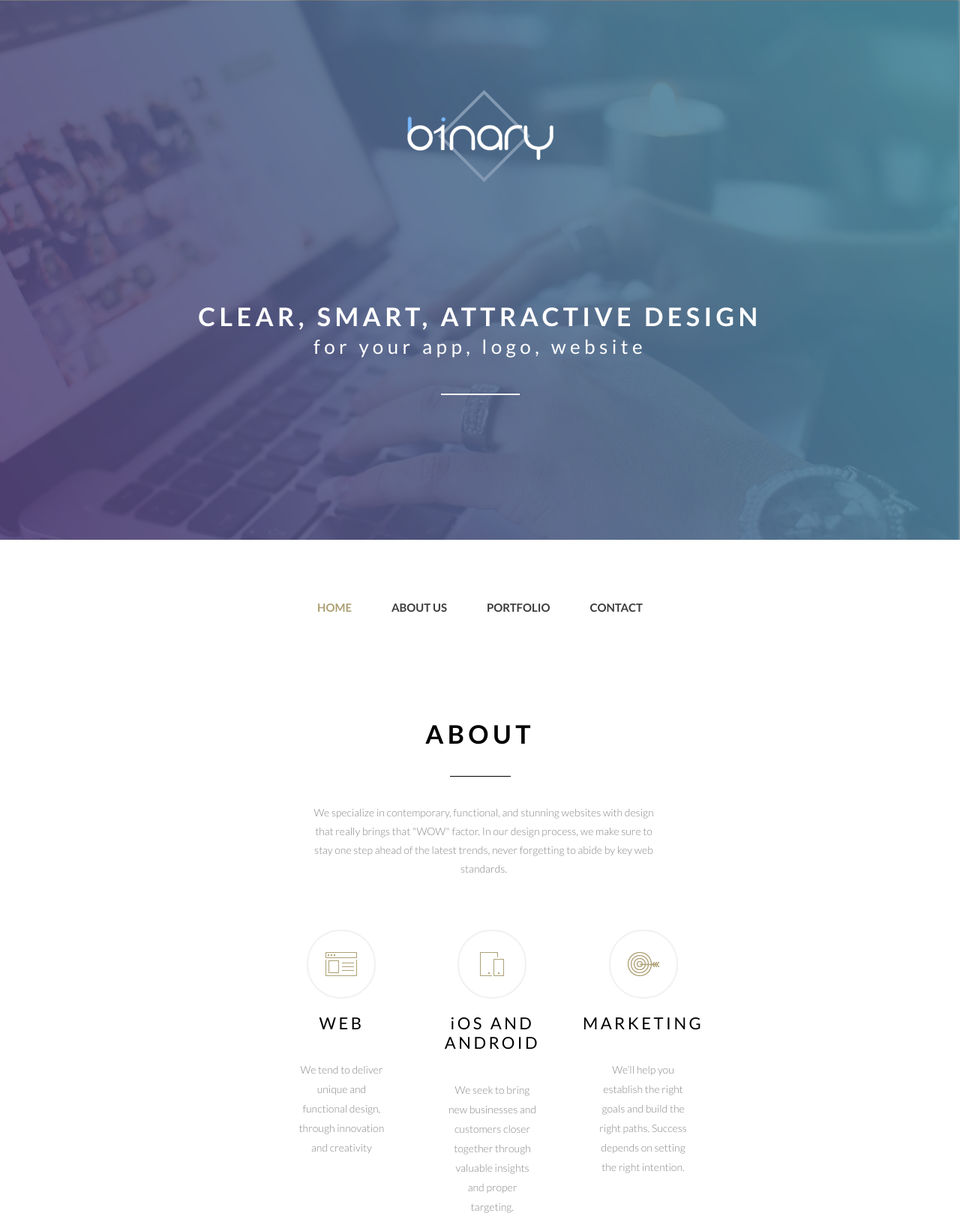
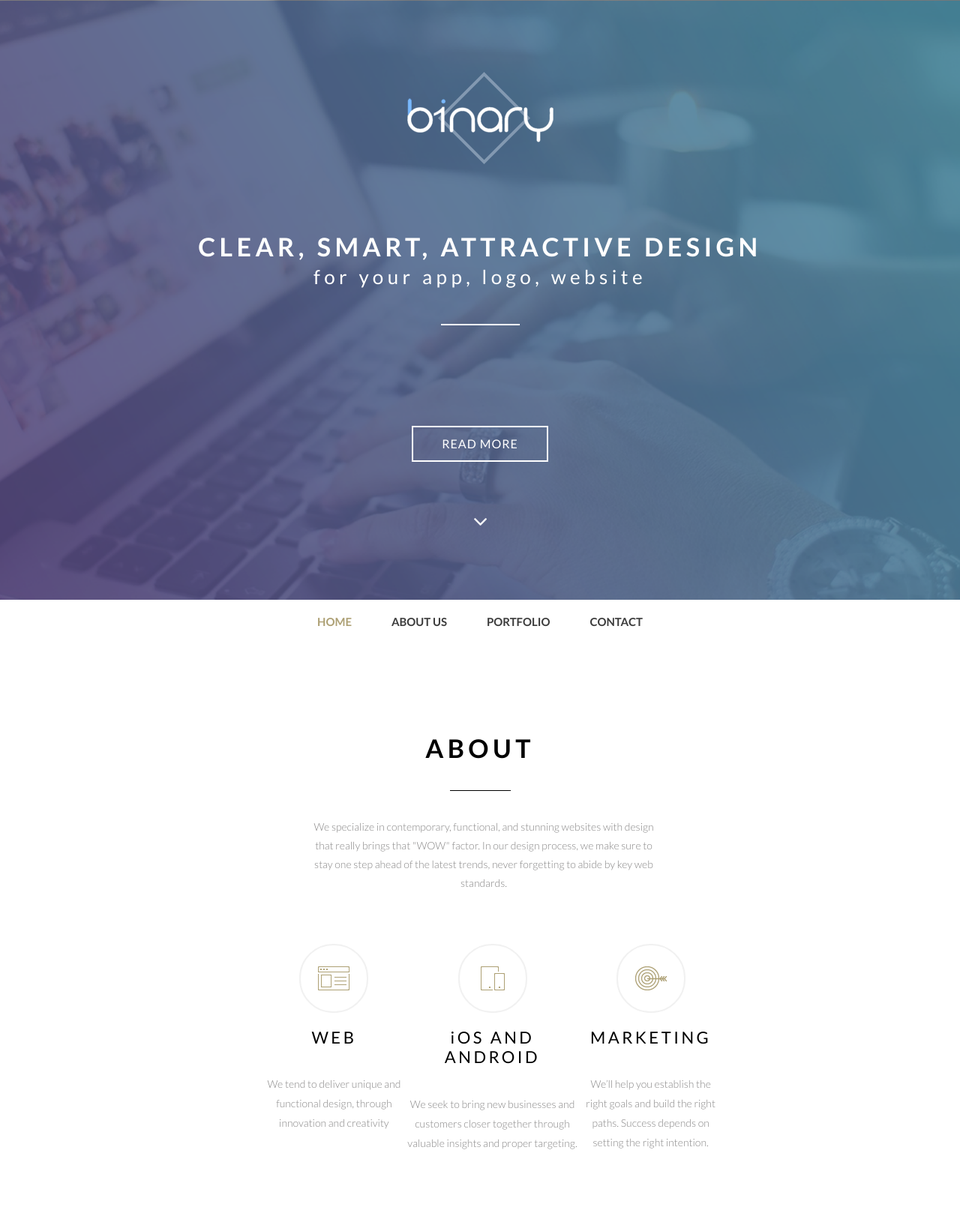
Before and after one commit to azaharov88/studyproject2, a plain HTML site: page index.html in a window 1280 px wide. Shown: the top 1626 px of the page at 75% size. Drawn offline with Linux system fonts and the light colour scheme.

Commit message:
made some fixes

```diff
--- a/css/style.scss
+++ b/css/style.scss
@@ -58,14 +58,15 @@ body {
 }
 
 header.head {
-  background: url(../img/BG-Header.png) 0 0 no-repeat;
-  background-size: contain;
+  background: url(../img/BG-Header.png) center center no-repeat;
+  background-size: cover;
   overflow: hidden;
+  margin: 0 auto;
+
   min-height: 100%;
 
-
   .header-logo {
-    margin: 120px auto 159px;
+    margin: 96px auto 90px;
     width: 195px;
 
     img {
@@ -88,7 +89,7 @@ header.head {
       width: 105px;
       height: 2px;
       margin-top: 49px;
-      margin-bottom: 227px;
+      margin-bottom: 134px;
     }
   }
 
@@ -138,7 +139,7 @@ header.head {
 nav.main {
   .main-nav {
     margin: 0 0 120px 0;
-    padding: 0 0 20px 0;
+    padding: 20px 0 20px 0;
 
     ul.main-nav__ul {
       li {
@@ -171,12 +172,15 @@ section.about {
     margin: 0 0 95px 0;
     overflow: hidden;
     padding: 0 144px 0 177px;
+    display: flex;
 
     .about-col {
-      float: left;
-      width: 33.33333%;
+      width: 30%;
       text-align: center;
-
+      &:nth-child(2)
+      {
+        flex: 1 1 40%;
+      }
       .about-col__logo {
         margin: 0 auto 20px;
         display: flex;
@@ -201,8 +205,7 @@ section.about {
         line-height: 26px;
         font-weight: 300;
         color: #868585;
-        padding: 0 40px 0 40px;
-      }
+       }
     }
 
 
@@ -234,10 +237,11 @@ section.portfolio {
 
     .port-col {
       float: left;
-      margin: 0 0 16px 20px;
+
       width: 538/1144*100%;
 
       img {
+        width: 100%;
       }
 
       &:nth-child(even) {
@@ -256,7 +260,7 @@ section.portfolio {
 
 
 section.partners {
-  background: url(../img/bg-partners.png) left bottom no-repeat;
+  background: url(../img/bg-partners.png) center bottom no-repeat;
   padding: 101px 0 104px 0;
 
   h2 {
@@ -272,7 +276,9 @@ section.partners {
   .partners_list {
     width: 48.9510%;
     margin: 0 auto;
-
+    display: flex;
+    justify-content: center;
+    align-items: center;
     img {
       margin-left: 109px;
 
```
Also changed, not shown: css/style.css, 1 other file.
